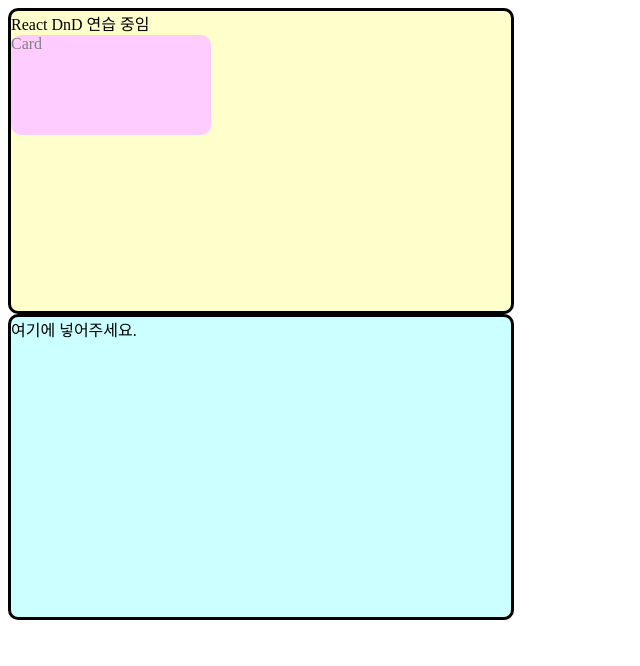
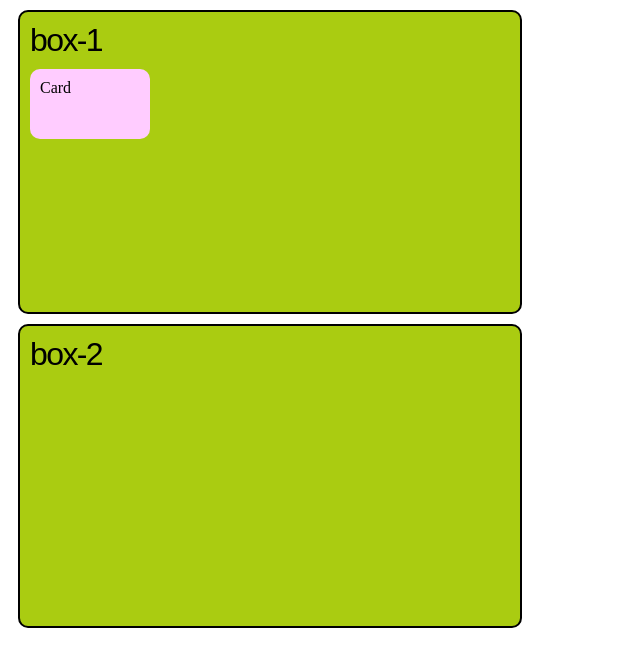
Before and after one commit to me-hana/dnd-master, a React (Create React App) app: page / in a window 1280 px wide. Shown: the top 666 px of the page, without its empty margins (0-640 px from the left). Built offline with nearby package versions, Linux system fonts and the light colour scheme.

Commit message:
[REFAC] Home, Goal -> Box

```diff
--- a/src/App.js
+++ b/src/App.js
@@ -1,19 +1,18 @@
 import { useState } from "react";
 import { DndProvider } from "react-dnd";
 import { HTML5Backend } from "react-dnd-html5-backend";
-import Goal from "./Goal";
 import Card from "./Card";
-import Home from "./Home";
+import Box from "./Box";
 
 const App = () => {
-  const [isYellow, setIsYellow] = useState(true);
-  const Item = <Card setIsYellow={setIsYellow} />;
+  const [isFirstBox, setIsFirstBox] = useState(true);
+  const Item = <Card setIsFirstBox={setIsFirstBox} />;
 
   return (
     <div>
       <DndProvider backend={HTML5Backend}>
-        <Home>{isYellow && Item}</Home>
-        <Goal>{!isYellow && Item}</Goal>
+        <Box title="box-1">{isFirstBox && Item}</Box>
+        <Box title="box-2">{!isFirstBox && Item}</Box>
       </DndProvider>
     </div>
   );
--- /dev/null
+++ b/src/Box.js
@@ -0,0 +1,39 @@
+import { useDrop } from "react-dnd";
+import { styled } from "@mui/material/styles";
+
+const ITEM_TYPE = "card";
+
+const BoxWrapper = styled("div")(() => ({
+  height: "300px",
+  width: "500px",
+  borderRadius: "10px",
+  border: "2px solid black",
+  margin: "10px",
+  backgroundColor: "#ac1",
+}));
+
+const TitleWrapper = styled("div")(() => ({
+  fontSize: "2rem",
+  margin: 10,
+  letterSpacing: "-0.1rem",
+  fontFamily: "fantasy",
+}));
+
+const Box = ({ children, title }) => {
+  const [, drop] = useDrop({
+    accept: ITEM_TYPE,
+    collect: (monitor) => ({
+      isOver: monitor.isOver(),
+    }),
+    drop: () => ({ name: title }),
+  });
+
+  return (
+    <BoxWrapper ref={drop}>
+      <TitleWrapper>{title}</TitleWrapper>
+      <div style={{ margin: 10 }}>{children}</div>
+    </BoxWrapper>
+  );
+};
+
+export default Box;
--- a/src/Card.js
+++ b/src/Card.js
@@ -1,7 +1,7 @@
 import { useDrag } from "react-dnd";
 import { styled } from "@mui/material/styles";
 
-const ITEM_TYPE = "WHATEVER";
+const ITEM_TYPE = "card";
 const index = {
   no: 1,
   name: "my_name",
@@ -9,13 +9,14 @@ const index = {
 };
 
 const CardWrapper = styled("div")(() => ({
-  height: "100px",
-  width: "200px",
+  height: "50px",
+  width: "100px",
   borderRadius: "10px",
   backgroundColor: "#fcf",
+  padding: 10,
 }));
 
-const Card = ({ setIsYellow }) => {
+const Card = ({ setIsFirstBox }) => {
   const [{ isDragging }, drag] = useDrag({
     type: ITEM_TYPE,
     item: index,
@@ -24,12 +25,12 @@ const Card = ({ setIsYellow }) => {
     }),
     end: (item, monitor) => {
       if (monitor.didDrop()) {
-        console.log("옮겨짐!");
+        console.log("moved!");
         const dropResult = monitor.getDropResult();
-        if (dropResult && dropResult.name === "Hannah") {
-          setIsYellow(true);
+        if (dropResult && dropResult.name === "box-1") {
+          setIsFirstBox(true);
         } else {
-          setIsYellow(false);
+          setIsFirstBox(false);
         }
       }
     },
@@ -41,9 +42,9 @@ const Card = ({ setIsYellow }) => {
     <>
       <CardWrapper
         ref={drag}
-        style={{ opacity, color: "grey" }}
+        style={{ opacity }}
         onClick={() => {
-          alert("클릭했따고!");
+          alert("click item!");
         }}
       >
         Card
--- a/src/Goal.js
+++ /dev/null
@@ -1,33 +0,0 @@
-import { useDrop } from "react-dnd";
-import { styled } from "@mui/material/styles";
-
-const ITEM_TYPE = "WHATEVER";
-
-const GoalWrapper = styled("div")(() => ({
-  height: "300px",
-  width: "500px",
-  borderRadius: "10px",
-  border: "3px solid black",
-  backgroundColor: "#cff",
-}));
-
-const Goal = ({ children }) => {
-  const [, drop] = useDrop({
-    accept: ITEM_TYPE,
-    collect: (monitor) => ({
-      isOver: monitor.isOver(),
-    }),
-    drop: () => ({ name: "Dool" }),
-  });
-
-  return (
-    <>
-      <GoalWrapper ref={drop}>
-        여기에 넣어주세요.
-        {children}
-      </GoalWrapper>
-    </>
-  );
-};
-
-export default Goal;
--- a/src/Home.js
+++ /dev/null
@@ -1,31 +0,0 @@
-import { useDrop } from "react-dnd";
-import { styled } from "@mui/material/styles";
-
-const ITEM_TYPE = "WHATEVER";
-
-const HomeWrapper = styled("div")(() => ({
-  height: "300px",
-  width: "500px",
-  borderRadius: "10px",
-  border: "3px solid black",
-  backgroundColor: "#ffc",
-}));
-
-const Home = ({ children }) => {
-  const [, drop] = useDrop({
-    accept: ITEM_TYPE,
-    collect: (monitor) => ({
-      isOver: monitor.isOver(),
-    }),
-    drop: () => ({ name: "Hannah" }),
-  });
-
-  return (
-    <HomeWrapper ref={drop}>
-      React DnD 연습 중임
-      {children}
-    </HomeWrapper>
-  );
-};
-
-export default Home;
```
